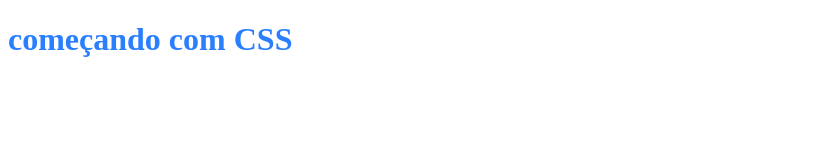
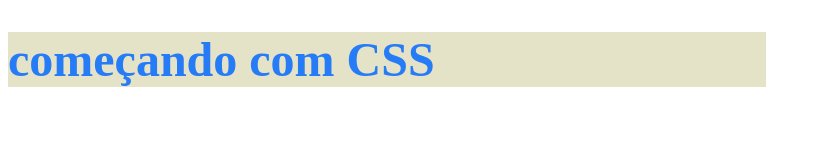
Before and after one commit to ricardofonini/css_playground, a plain HTML site: page index.html in a window 1280 px wide. Shown: the whole page, without its empty margins (0-821 px from the left). Drawn offline with Linux system fonts and the light colour scheme.

Commit message:
medidas do CSS parte 1

```diff
--- a/css/style.css
+++ b/css/style.css
@@ -1,3 +1,10 @@
+div{
+    font-size: 2em;
+}
+
 h1{
     color: #0066ffd5;
+    font-size: 3rem;
+    background-color: rgb(228, 227, 199);
+    width: 60%;
 }
--- a/index.html
+++ b/index.html
@@ -8,6 +8,10 @@
     <link rel="stylesheet" href="./css/style.css">
 </head>
 <body>
-    <h1>começando com CSS</h1>
+
+    <div>
+        <h1>começando com CSS</h1>
+    </div>
+
 </body>
 </html>
```
